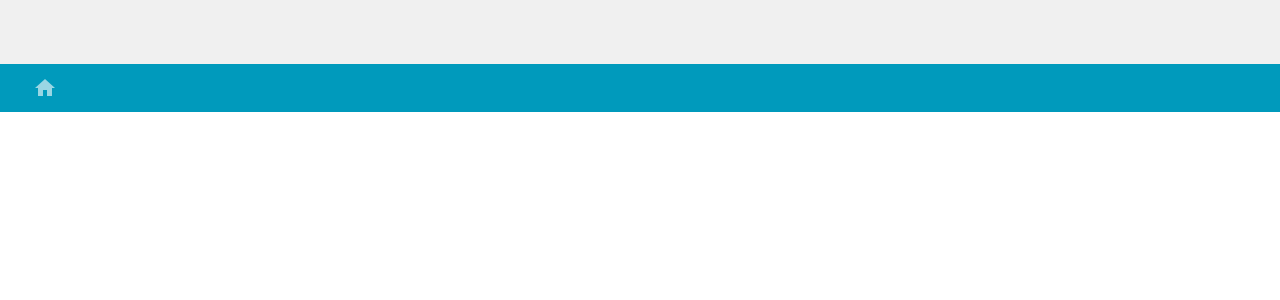
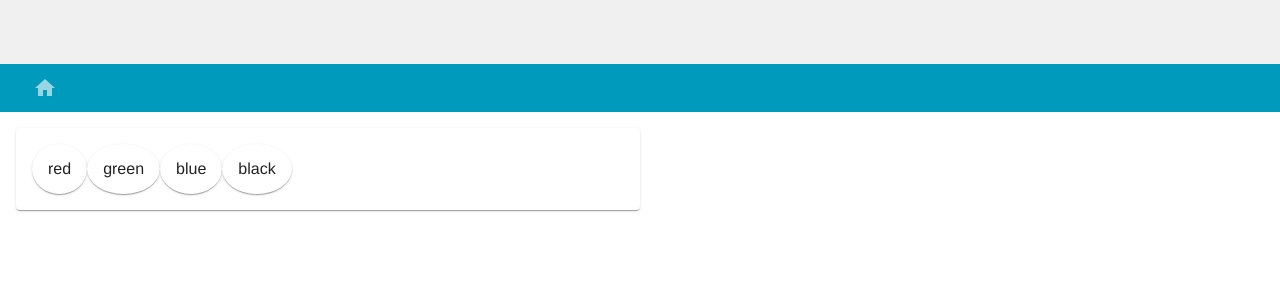
Before and after one commit to MasterCloudApps-Projects/TDD-Mastermind, an Angular app in the folder TFM-Mastermind-Front/: page /boardComponent in a window 1280 px wide. Shown: the top 300 px of the page. Built offline with nearby package versions, Linux system fonts and the light colour scheme; a web font is replaced by a local one.

Commit message:
Get secret combination test

```diff
--- a/TFM-Mastermind-Front/src/app/app.module.ts
+++ b/TFM-Mastermind-Front/src/app/app.module.ts
@@ -8,6 +8,7 @@ import { BusService } from './common/bus';
 import { CapitalizePipe } from './common/capitalize-pipe';
 import { UIMaterialModule } from './ui-material.module';
 import { AppComponent } from './ui/app/app.component';
+import { BoardComponent } from './ui/board/board.component';
 import { HomeComponent } from './ui/home/home.component';
 import { MainMenuComponent } from './ui/home/menu/menu.component';
 
@@ -16,6 +17,7 @@ import { MainMenuComponent } from './ui/home/menu/menu.component';
   declarations: [
     AppComponent,
     HomeComponent,
+    BoardComponent,
     MainMenuComponent,
     CapitalizePipe,
   ],
--- a/TFM-Mastermind-Front/src/app/ui/board/board.component.html
+++ b/TFM-Mastermind-Front/src/app/ui/board/board.component.html
@@ -1 +1,6 @@
-<router-outlet></router-outlet>
+<mat-card style="max-width: 50%" fxLayout="row">
+    <mat-card style="border-radius: 50%; max-width: 3rem" >{{secretCombination[0]}}</mat-card>
+    <mat-card style="border-radius: 50%; max-width: 3rem" >{{secretCombination[1]}}</mat-card>
+    <mat-card style="border-radius: 50%; max-width: 3rem" >{{secretCombination[2]}}</mat-card>
+    <mat-card style="border-radius: 50%; max-width: 3rem" >{{secretCombination[3]}}</mat-card>
+</mat-card>
--- a/TFM-Mastermind-Front/src/app/ui/board/board.component.ts
+++ b/TFM-Mastermind-Front/src/app/ui/board/board.component.ts
@@ -7,4 +7,8 @@ import { Component } from '@angular/core';
 })
 export class BoardComponent {
   public title = 'mastermind-front';
+
+  public secretCombination:string[] = ['red', 'green', 'blue', 'black'];
+
+
 }
```
Also changed, not shown: 1 other file (tests, documents, lock files or other folders).
